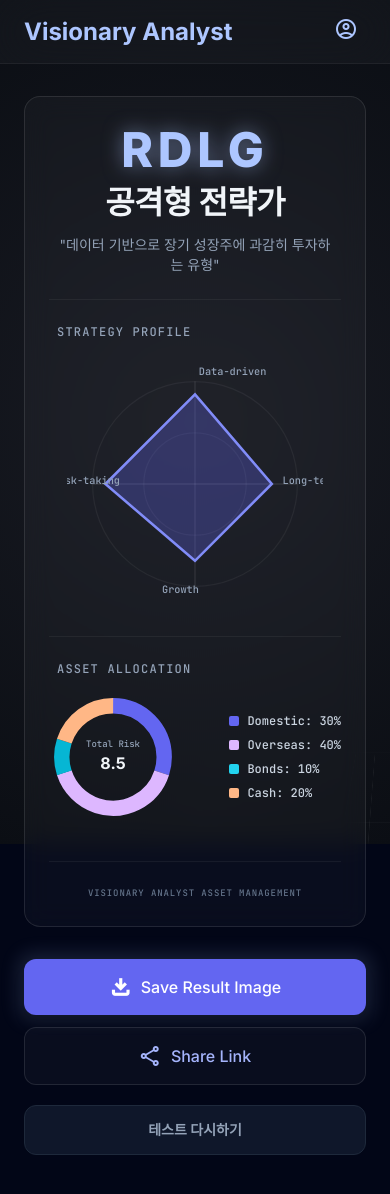
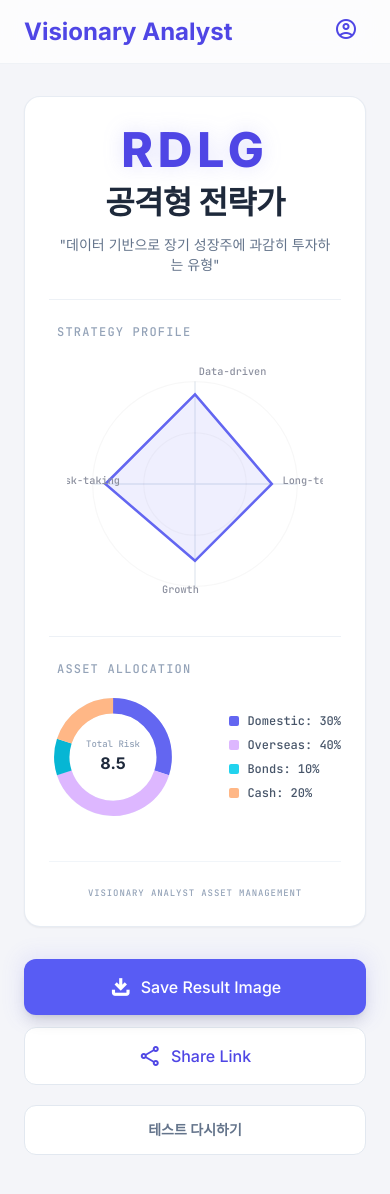
Before and after one commit to seungmmin714/aipbl-, a Next.js app: page /result/RDLG in a window 390 px wide. Shown: the top 1194 px of the page. Built offline with nearby package versions, Linux system fonts and the light colour scheme.

Commit message:
design-preview: 랜딩/결과 화면 화이트톤 개편 및 설문 10문항 네비게이션 적용

```diff
--- a/app/globals.css
+++ b/app/globals.css
@@ -6,14 +6,14 @@
 @tailwind utilities;
 
 body {
-  background-color: #10131a;
-  color: #e1e2ec;
+  background-color: #f4f5f9;
+  color: #001a42;
   margin: 0;
   overflow-x: hidden;
   font-family: 'Inter', sans-serif;
 }
 
-/* Ambient Glow & Tech Background Styles */
+/* Ambient Glow & Tech Background Styles (Light Theme) */
 .tech-bg {
   position: absolute;
   top: 0;
@@ -23,7 +23,7 @@ body {
   min-height: 100vh;
   overflow: hidden;
   z-index: -1;
-  background: radial-gradient(circle at 50% 50%, #191b23 0%, #0B0E14 100%);
+  background: radial-gradient(circle at 50% 50%, #ffffff 0%, #f4f5f9 100%);
 }
 
 .tech-bg::before {
@@ -34,8 +34,8 @@ body {
   width: 200%;
   height: 200%;
   background-image:
-    linear-gradient(rgba(255, 255, 255, 0.05) 1px, transparent 1px),
-    linear-gradient(90deg, rgba(255, 255, 255, 0.05) 1px, transparent 1px);
+    linear-gradient(rgba(77, 142, 255, 0.05) 1px, transparent 1px),
+    linear-gradient(90deg, rgba(77, 142, 255, 0.05) 1px, transparent 1px);
   background-size: 50px 50px;
   transform: perspective(500px) rotateX(60deg) translateY(-100px) translateZ(-200px);
   animation: grid-move 20s linear infinite;
@@ -55,8 +55,8 @@ body {
   content: '';
   position: absolute;
   top: -5px; right: -5px; bottom: -5px; left: -5px;
-  background: #adc6ff;
-  opacity: 0.15;
+  background: #6366F1;
+  opacity: 0.1;
   z-index: -1;
   border-radius: inherit;
   filter: blur(10px);
@@ -64,9 +64,9 @@ body {
 }
 
 .glow-button:hover::after {
-  opacity: 0.3;
+  opacity: 0.2;
 }
 
 .text-glow {
-  text-shadow: 0 0 20px rgba(173, 198, 255, 0.2);
+  text-shadow: 0 0 20px rgba(99, 102, 241, 0.1);
 }
--- a/app/layout.tsx
+++ b/app/layout.tsx
@@ -16,7 +16,7 @@ export default function RootLayout({
 }>) {
   return (
     <html lang="ko">
-      <body className={`${inter.className} min-h-screen bg-slate-950 text-slate-100 antialiased`}>
+      <body className={`${inter.className} min-h-screen antialiased`}>
         {children}
       </body>
     </html>
--- a/app/result/[code]/page.tsx
+++ b/app/result/[code]/page.tsx
@@ -8,21 +8,21 @@ export default function ResultPage() {
   const code = (params?.code as string)?.toUpperCase() || "RDLG";
 
   return (
-    <>
+    <div className="min-h-screen bg-[#f4f5f9] text-[#001a42] flex flex-col font-body-md relative overflow-x-hidden">
       {/* Ambient Background Glows */}
       <div className="ambient-glow top-0 left-0 opacity-20"></div>
       <div className="ambient-glow ambient-glow-cyan bottom-1/4 right-0 opacity-10"></div>
       <div className="tech-bg"></div>
 
       {/* Top Header App Bar */}
-      <header className="fixed top-0 left-0 w-full z-50 flex justify-between items-center px-gutter h-16 bg-surface-glass backdrop-blur-xl border-b border-white/5">
+      <header className="fixed top-0 left-0 w-full z-50 flex justify-between items-center px-gutter h-16 bg-white/70 backdrop-blur-xl border-b border-slate-200/50">
         <div className="flex items-center gap-4">
-          <Link href="/" className="font-headline-lg-mobile text-headline-lg-mobile font-bold text-primary">
+          <Link href="/" className="font-headline-lg-mobile text-headline-lg-mobile font-bold text-indigo-600">
             Visionary Analyst
           </Link>
         </div>
         <div className="flex items-center">
-          <button className="p-2 rounded-full hover:bg-white/5 transition-colors text-primary">
+          <button className="p-2 rounded-full hover:bg-slate-100 transition-colors text-indigo-600">
             <span className="material-symbols-outlined">account_circle</span>
           </button>
         </div>
@@ -31,62 +31,62 @@ export default function ResultPage() {
       {/* Main Content Canvas */}
       <main className="flex-grow flex flex-col items-center justify-center p-gutter pt-24 pb-32 relative z-10 w-full max-w-md mx-auto">
         {/* Result Card for Sharing */}
-        <div className="bg-surface-glass border border-white/10 backdrop-blur-md w-full rounded-2xl p-6 flex flex-col items-center gap-6 relative overflow-hidden mb-8">
+        <div className="bg-white border border-slate-200/80 shadow-sm w-full rounded-2xl p-6 flex flex-col items-center gap-6 relative overflow-hidden mb-8">
 
           {/* Header Section */}
           <div className="text-center w-full flex flex-col items-center gap-1">
-            <span className="font-mbti-code text-mbti-code text-primary tracking-widest drop-shadow-[0_0_10px_rgba(173,198,255,0.5)]">
+            <span className="font-mbti-code text-mbti-code text-indigo-600 tracking-widest drop-shadow-[0_0_10px_rgba(99,102,241,0.2)]">
               {code}
             </span>
-            <h1 className="font-headline-lg text-headline-lg text-slate-100 font-bold">
+            <h1 className="font-headline-lg text-headline-lg text-slate-800 font-bold">
               공격형 전략가
             </h1>
-            <p className="font-body-md text-sm text-slate-400 max-w-[280px] mt-2">
+            <p className="font-body-md text-sm text-slate-500 max-w-[280px] mt-2">
               "데이터 기반으로 장기 성장주에 과감히 투자하는 유형"
             </p>
           </div>
 
           {/* Divider */}
-          <div className="w-full h-px bg-white/5"></div>
+          <div className="w-full h-px bg-slate-200/60"></div>
 
           {/* Radar Chart Section */}
           <div className="w-full flex flex-col items-center gap-4">
-            <h2 className="font-label-mono text-xs text-muted-grey uppercase tracking-widest self-start pl-2">
+            <h2 className="font-label-mono text-xs text-slate-400 uppercase tracking-widest self-start pl-2">
               Strategy Profile
             </h2>
             <div className="relative w-64 h-64 flex items-center justify-center">
               <svg className="w-full h-full transform -rotate-90" viewBox="0 0 200 200">
                 {/* Background Axes */}
-                <line className="stroke-white/10 stroke-1" x1="100" x2="100" y1="100" y2="20"></line>
-                <line className="stroke-white/10 stroke-1" x1="100" x2="180" y1="100" y2="100"></line>
-                <line className="stroke-white/10 stroke-1" x1="100" x2="100" y1="100" y2="180"></line>
-                <line className="stroke-white/10 stroke-1" x1="100" x2="20" y1="100" y2="100"></line>
+                <line className="stroke-slate-200 stroke-1" x1="100" x2="100" y1="100" y2="20"></line>
+                <line className="stroke-slate-200 stroke-1" x1="100" x2="180" y1="100" y2="100"></line>
+                <line className="stroke-slate-200 stroke-1" x1="100" x2="100" y1="100" y2="180"></line>
+                <line className="stroke-slate-200 stroke-1" x1="100" x2="20" y1="100" y2="100"></line>
 
                 {/* Concentric Circles */}
-                <circle cx="100" cy="100" fill="none" r="80" stroke="rgba(255, 255, 255, 0.05)" strokeWidth="1"></circle>
-                <circle cx="100" cy="100" fill="none" r="40" stroke="rgba(255, 255, 255, 0.05)" strokeWidth="1"></circle>
+                <circle cx="100" cy="100" fill="none" r="80" stroke="rgba(0, 0, 0, 0.03)" strokeWidth="1"></circle>
+                <circle cx="100" cy="100" fill="none" r="40" stroke="rgba(0, 0, 0, 0.03)" strokeWidth="1"></circle>
 
                 {/* Data Polygon */}
                 <polygon
-                  className="fill-indigo-500/30 stroke-indigo-400 stroke-2"
+                  className="fill-indigo-500/10 stroke-indigo-500 stroke-2"
                   points="100,30 170,100 100,160 40,100"
                 ></polygon>
 
                 {/* Axis Labels */}
-                <text className="font-label-mono text-[8px] fill-[#94A3B8]" textAnchor="middle" transform="rotate(90 100 15)" x="100" y="15">Risk-taking</text>
-                <text className="font-label-mono text-[8px] fill-[#94A3B8]" textAnchor="start" transform="rotate(90 185 103)" x="185" y="103">Data-driven</text>
-                <text className="font-label-mono text-[8px] fill-[#94A3B8]" textAnchor="middle" transform="rotate(90 100 190)" x="100" y="190">Long-term</text>
-                <text className="font-label-mono text-[8px] fill-[#94A3B8]" textAnchor="end" transform="rotate(90 15 103)" x="15" y="103">Growth</text>
+                <text className="font-label-mono text-[8px] fill-[#8c909f]" textAnchor="middle" transform="rotate(90 100 15)" x="100" y="15">Risk-taking</text>
+                <text className="font-label-mono text-[8px] fill-[#8c909f]" textAnchor="start" transform="rotate(90 185 103)" x="185" y="103">Data-driven</text>
+                <text className="font-label-mono text-[8px] fill-[#8c909f]" textAnchor="middle" transform="rotate(90 100 190)" x="100" y="190">Long-term</text>
+                <text className="font-label-mono text-[8px] fill-[#8c909f]" textAnchor="end" transform="rotate(90 15 103)" x="15" y="103">Growth</text>
               </svg>
             </div>
           </div>
 
           {/* Divider */}
-          <div className="w-full h-px bg-white/5"></div>
+          <div className="w-full h-px bg-slate-200/60"></div>
 
           {/* Asset Allocation Donut Chart */}
           <div className="w-full flex flex-col gap-4">
-            <h2 className="font-label-mono text-xs text-muted-grey uppercase tracking-widest pl-2">
+            <h2 className="font-label-mono text-xs text-slate-400 uppercase tracking-widest pl-2">
               Asset Allocation
             </h2>
             <div className="flex items-center justify-between">
@@ -94,7 +94,7 @@ export default function ResultPage() {
               <div className="relative w-32 h-32">
                 <svg className="w-full h-full transform -rotate-90" viewBox="0 0 100 100">
                   {/* Background ring */}
-                  <circle cx="50" cy="50" fill="transparent" r="40" stroke="#1d2027" strokeWidth="12"></circle>
+                  <circle cx="50" cy="50" fill="transparent" r="40" stroke="#f1f5f9" strokeWidth="12"></circle>
 
                   {/* Domestic Stocks: 30% */}
                   <circle
@@ -149,8 +149,8 @@ export default function ResultPage() {
                 </svg>
                 {/* Center Label */}
                 <div className="absolute inset-0 flex items-center justify-center flex-col">
-                  <span className="font-label-mono text-[9px] text-muted-grey">Total Risk</span>
-                  <span className="font-headline-lg-mobile text-slate-100 font-bold">8.5</span>
+                  <span className="font-label-mono text-[9px] text-slate-400">Total Risk</span>
+                  <span className="font-headline-lg-mobile text-slate-800 font-bold">8.5</span>
                 </div>
               </div>
 
@@ -158,27 +158,27 @@ export default function ResultPage() {
               <div className="flex flex-col gap-2 font-label-mono text-xs">
                 <div className="flex items-center gap-2">
                   <div className="w-2.5 h-2.5 rounded-sm bg-[#6366f1]"></div>
-                  <span className="text-slate-300">Domestic: 30%</span>
+                  <span className="text-slate-600">Domestic: 30%</span>
                 </div>
                 <div className="flex items-center gap-2">
                   <div className="w-2.5 h-2.5 rounded-sm bg-[#ddb7ff]"></div>
-                  <span className="text-slate-300">Overseas: 40%</span>
+                  <span className="text-slate-600">Overseas: 40%</span>
                 </div>
                 <div className="flex items-center gap-2">
                   <div className="w-2.5 h-2.5 rounded-sm bg-cyan-400"></div>
-                  <span className="text-slate-300">Bonds: 10%</span>
+                  <span className="text-slate-600">Bonds: 10%</span>
                 </div>
                 <div className="flex items-center gap-2">
                   <div className="w-2.5 h-2.5 rounded-sm bg-[#ffb786]"></div>
-                  <span className="text-slate-300">Cash: 20%</span>
+                  <span className="text-slate-600">Cash: 20%</span>
                 </div>
               </div>
             </div>
           </div>
 
           {/* Branding Footer */}
-          <div className="mt-4 pt-4 border-t border-white/5 w-full text-center">
-            <span className="font-label-mono text-[9px] text-slate-500 uppercase tracking-widest">
+          <div className="mt-4 pt-4 border-t border-slate-100 w-full text-center">
+            <span className="font-label-mono text-[9px] text-slate-400 uppercase tracking-widest">
               Visionary Analyst Asset Management
             </span>
           </div>
@@ -186,22 +186,22 @@ export default function ResultPage() {
 
         {/* Action Buttons */}
         <div className="flex flex-col gap-3 w-full">
-          <button className="glow-button bg-electric-indigo text-white py-4 px-6 rounded-xl font-medium flex items-center justify-center gap-2 shadow-lg hover:bg-indigo-600 transition-all hover:scale-[1.01]">
+          <button className="glow-button bg-[#585cf4] hover:bg-[#4c50e0] text-white py-4 px-6 rounded-xl font-medium flex items-center justify-center gap-2 shadow-lg hover:scale-[1.01] transition-all">
             <span className="material-symbols-outlined font-bold">download</span>
             Save Result Image
           </button>
-          <button className="bg-surface-glass border border-white/10 hover:border-white/20 text-indigo-300 py-4 px-6 rounded-xl font-medium flex items-center justify-center gap-2 transition-all hover:bg-white/5">
+          <button className="bg-white border border-slate-200 hover:bg-slate-50 text-indigo-600 py-4 px-6 rounded-xl font-medium flex items-center justify-center gap-2 transition-all">
             <span className="material-symbols-outlined">share</span>
             Share Link
           </button>
           <Link
             href="/"
-            className="flex justify-center rounded-xl bg-slate-900 border border-slate-800 py-3.5 text-sm font-semibold text-slate-400 hover:text-white hover:bg-slate-800 transition-colors mt-2"
+            className="flex justify-center rounded-xl bg-white border border-slate-200 py-3.5 text-sm font-semibold text-slate-500 hover:bg-slate-50 transition-colors mt-2"
           >
             테스트 다시하기
           </Link>
         </div>
       </main>
-    </>
+    </div>
   );
 }
```
Also changed, not shown: app/page.tsx (+35 -35 lines), app/survey/page.tsx (+24 -6 lines).
